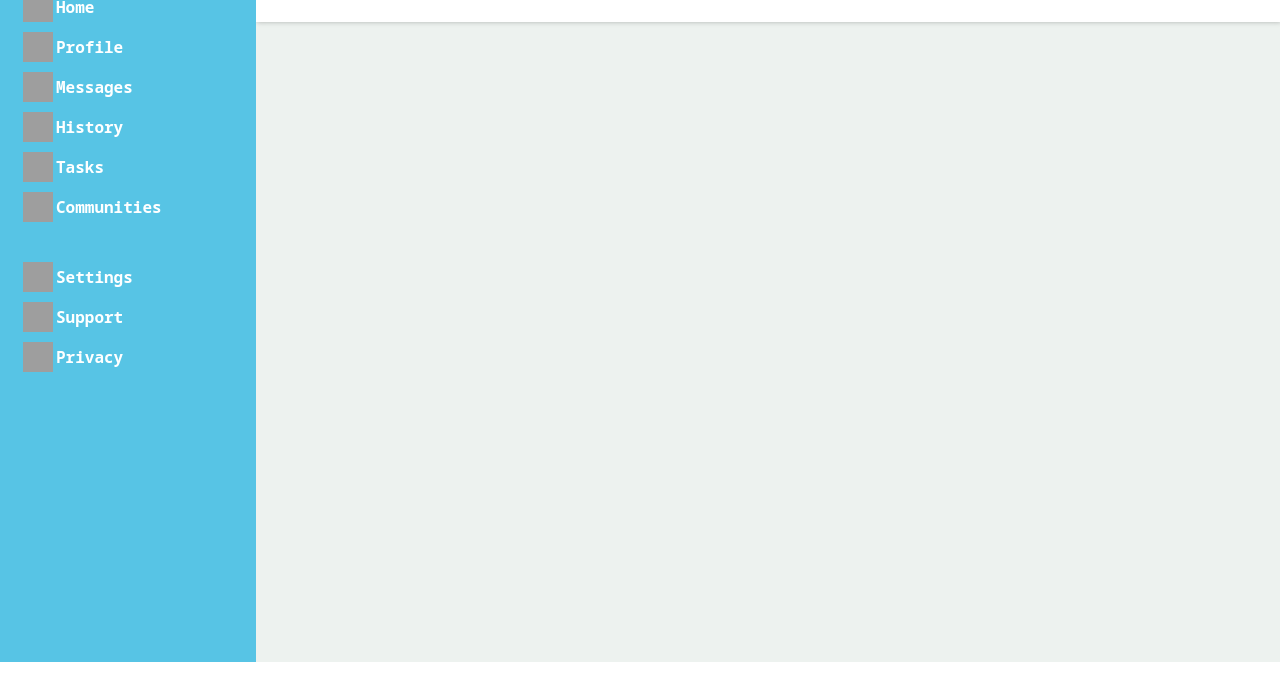
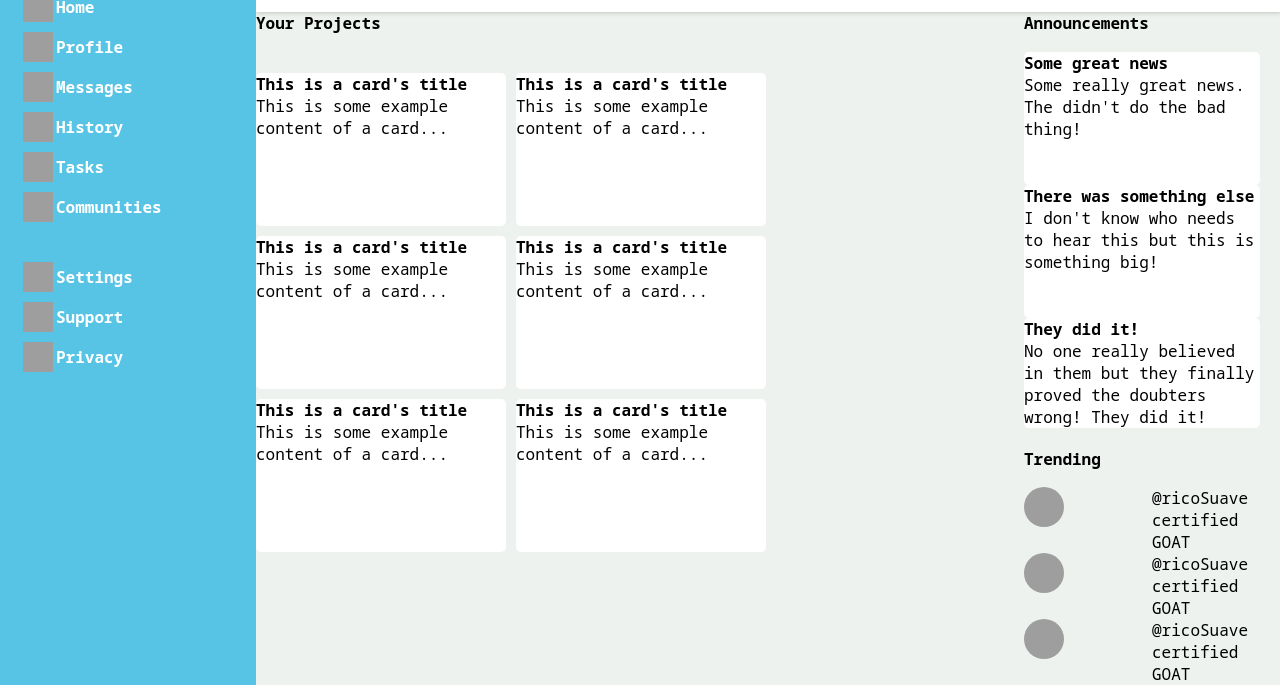
Before and after one commit to doctype-Melvin/admin-dashboard, a plain HTML site: page index.html in a window 1280 px wide. Shown: the part 138-823 px from the top of the page. Before the commit the page ends 800 px from the top, so only its background shows below. Drawn offline with Linux system fonts and the light colour scheme; grey boxes are pictures that could not be loaded.

Commit message:
adds non-final layout for main section

```diff
--- a/index.html
+++ b/index.html
@@ -69,8 +69,62 @@
         </div>
 
         <div class="main">
-            <div class="main-grid">
+            <div class="projects">
+                <span>Your Projects</span>
+                <div class="tiles">
+                    <div class="card">
+                        <div class="title">This is a card's title</div>
+                        <div class="content">This is some example content of a card...</div>
+                    </div>
+                    <div class="card">
+                        <div class="title">This is a card's title</div>
+                        <div class="content">This is some example content of a card...</div>
+                    </div>
+                    <div class="card">
+                        <div class="title">This is a card's title</div>
+                        <div class="content">This is some example content of a card...</div>
+                    </div>
+                    <div class="card">
+                        <div class="title">This is a card's title</div>
+                        <div class="content">This is some example content of a card...</div>
+                    </div>
+                    <div class="card">
+                        <div class="title">This is a card's title</div>
+                        <div class="content">This is some example content of a card...</div>
+                    </div>
+                    <div class="card">
+                        <div class="title">This is a card's title</div>
+                        <div class="content">This is some example content of a card...</div>
+                    </div>
+                </div>
+            </div>
 
+            <div class="news">
+                <span>Announcements</span>
+                <div class="news-grid">
+                    <div class="news-card">
+                        <div class="title">Some great news</div>
+                        <div class="news-content">Some really great news. The didn't do the bad thing!</div>
+                    </div>
+                    <div class="news-card">
+                        <div class="title">There was something else</div>
+                        <div class="news-content">I don't know who needs to hear this but this is something big!</div>
+                    </div>
+                    <div class="news-card">
+                        <div class="title">They did it!</div>
+                        <div class="news-content">No one really believed in them but they finally proved the doubters wrong! They did it!</div>
+                    </div>
+                </div>
+
+                <span>Trending</span>
+                <div class="user-pr">
+                    <img src="https://www.tabledebates.org/sites/default/files/styles/large/public/goat.jpg?itok=6uxeMEjd" alt="goat" class="icon-mid">
+                    <div>@ricoSuave certified GOAT</div>
+                    <img src="https://www.tabledebates.org/sites/default/files/styles/large/public/goat.jpg?itok=6uxeMEjd" alt="goat" class="icon-mid">
+                    <div>@ricoSuave certified GOAT</div>
+                    <img src="https://www.tabledebates.org/sites/default/files/styles/large/public/goat.jpg?itok=6uxeMEjd" alt="goat" class="icon-mid">
+                    <div>@ricoSuave certified GOAT</div>
+                </div>
             </div>
         </div>
     </div>
--- a/style.css
+++ b/style.css
@@ -177,4 +177,44 @@ padding: 20px;
 .main {
     grid-area: 2 / 2 / 3 / 4;
     background-color: #EDF2EF;
+    display: grid;
+    grid-template: 1fr / 3fr 1fr;
 }
+
+.projects {
+    display: grid;
+    grid-template: 1fr 10fr / 1fr;
+}
+
+.tiles {
+    display: grid;
+    grid-template-columns: repeat(auto-fit, minmax(250px, 25%));
+    grid-template-rows: repeat(auto-fit, minmax(150px, 25%));
+    gap: 10px;
+}
+
+.news {
+    display: grid;
+    grid-template: 1fr 10fr 1fr 5fr / 1fr;
+}
+
+.news span, .news-card .title, .card .title, .projects span {
+    font-weight: 700;
+}
+.news-grid {
+    display: grid;
+    grid-template-columns: 1fr;
+    grid-template-rows: repeat(auto-fit, minmax(90px, 50%));
+    margin-bottom: 20px;
+    margin-right: 20px;
+}
+
+.news-card, .card {
+    background-color: #fff;
+    border-radius: 5px;
+}
+
+.user-pr {
+    display: grid;
+    grid-template: 1fr 1fr 1fr / 1fr 1fr;
+}
```
